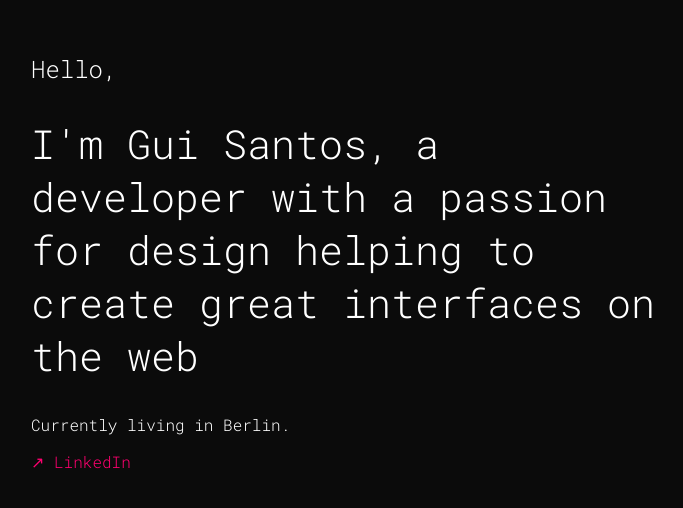
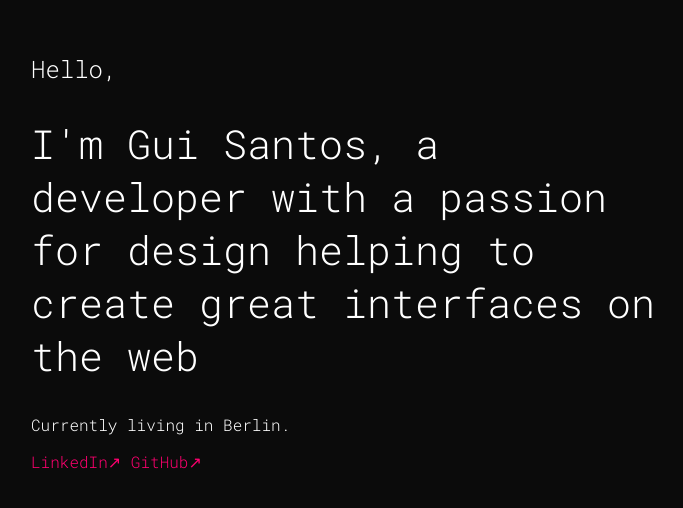
Before and after one commit to gui-santos/personal-website, a Gatsby site: page / in a window 1280 px wide. Shown: the part 138-646 px from the top of the page, without its empty margins (57-740 px from the left). Built offline with nearby package versions, Linux system fonts and the light colour scheme; Gatsby itself is replaced by a stand-in of ours.

Commit message:
add github link

```diff
--- a/src/pages/index.js
+++ b/src/pages/index.js
@@ -50,7 +50,11 @@ function IndexPage() {
             href="https://www.linkedin.com/in/guigsantos/?locale=en_US"
             target="_blank"
           >
-            &#8599; LinkedIn
+            LinkedIn&#8599;
+          </Link>
+          {'  '}
+          <Link href="https://github.com/gui-santos" target="_blank">
+            GitHub&#8599;
           </Link>
         </FadeAndShift>
       </Container>
```
